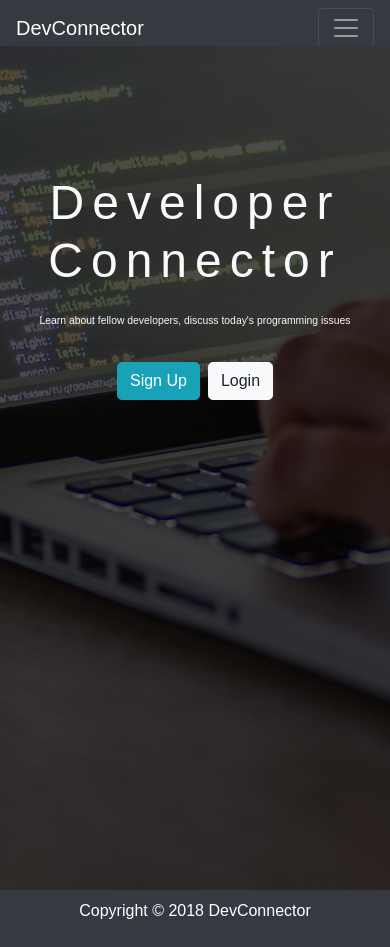
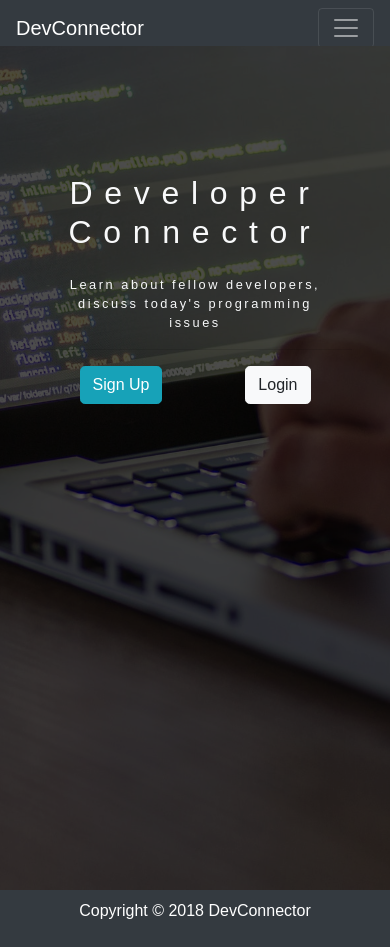
Before and after one commit to OisinFoley/Mini-Developer-Social-Network, a React (Create React App) app in the folder client/: page / in a window 390 px wide. Built offline with nearby package versions, Linux system fonts and the light colour scheme.

Commit message:
Updated UI of landing page for different screen widths, misc code comment cleanup in the CSS.

```diff
--- a/client/src/App.css
+++ b/client/src/App.css
@@ -58,7 +58,19 @@ img {
 
 #landing-subtitle {
   animation: moveInRight 1s ease-out;
+  font-size: 1.25rem;
 }
+
+#btnSignupLink {
+  margin-left: 15%;
+  float: left;
+}
+
+#btnLoginLink {
+  margin-right: 15%;
+  float: right;
+}
+
 
 .landing__btn--animated {
   animation: moveInBottom .5s ease-out .75s;
@@ -163,8 +175,6 @@ hr {
 }
 
 .landing-inner {
-  /* padding-top: 80px; */
-
   padding-top: 8rem;
 }
 
@@ -181,21 +191,11 @@ hr {
   opacity: 0.9;
 }
 
-/*  doesn't seem to be in use  */
-/* .latest-profiles-img { */
-  /* width: 40px; */
-  /* width: 4rem; */
-
-  /* height: 40px; */
-  /* height: 4rem; */
-/* } */
-
 .form-control::placeholder {
   color: #bbb !important;
 }
 
 .edit-profile--optional-label {
-  /* margin: 0px 10px; */
   margin: 0 2.5vw;
 }
 
@@ -221,9 +221,7 @@ hr {
 
 .post-feed--post-interaction-container__bottom {
   display: flex;
-  /* margin: 25px auto; */
   margin: 4.5vh auto;
-
   width: 83%;
 }
 
@@ -233,11 +231,7 @@ hr {
 
 .post-feed--post-text-__width {
   width: 75%;
-  /* margin: 0px 13px; */
   margin: 0px 7px;
-
-  /* margin: 0 1.3rem; */
-
   float: left;
 }
 
@@ -251,12 +245,10 @@ hr {
 
 #post-like-counter {
   margin-left: 1.5px;
-  /* margin-left: .15rem; */
 }
 
 .fa-thumbs-up {
   margin-left: -6px;
-  /* margin-left: -.6rem; */
 }
 
 .col-2, .col-8, .col-12 {
@@ -265,8 +257,6 @@ hr {
 
 #profile-short-details-text {
   margin: 0 0 0 13px;
-  /* margin: 0 0 0 1.3rem; */
-
   float: left;
   width: 70%
 }
@@ -281,12 +271,7 @@ hr {
 
 #post-likes-wrapper {
   margin: 20px 0 0 0px;
-  /* margin: 2vh 0 0 0; */
-}
 
-#dashboard-content-table {
-  /* width: 97%;
-  margin: 0px 1.5%; */
 }
 
 .dashboard-content-container {
@@ -306,6 +291,16 @@ hr {
     font-size: 3.5em;
   }
 
+  #landing-title {
+    font-size: 2rem;
+    letter-spacing: 2.5vw;
+  }
+
+  #landing-subtitle {
+    font-size: .6rem;
+    letter-spacing: 0.15vw;
+  }
+
   #btnSignupLink, #btnLoginLink {
     padding: .375rem .75rem;
     font-size: 1em;
@@ -321,7 +316,6 @@ hr {
 
   #profile--skillset {
     overflow-y: scroll;
-    /* max-height: 250px; */
     max-height: 32vh;
   }
 
@@ -334,10 +328,6 @@ hr {
 @media only screen and (min-width: 500px) and (max-width: 767px) {
   #profile-short-details-text {
     margin: 5px 0 0 7px;
-    /* margin: .5rem 0 0 .7rem; */
-
-    /* font-size: 11px; */
-    /* font-size: 1.1rem; */
     font-size: .6875rem;
   }
 
@@ -351,10 +341,7 @@ hr {
 
   .post-feed--post-like-button__width, .post-feed--post-unlike-button__width-margin, .alt-img-font {
     font-size: 10px;
-    /* font-size: 1rem; */
-
     padding: 3px 5px 0px 5px;
-    /* padding: .5rem .2rem 0 .8rem; */
   }
 }
 
@@ -364,9 +351,6 @@ hr {
   }
 
   .edit-profile--social-icon-wrapper {
-    /* width: calc(5vw + 25px); */
-
-    /* should you be VW instead of px**** */
     width: calc(5vw + 2.5rem);
   }
 
@@ -393,23 +377,28 @@ hr {
 }
 
 @media only screen and (max-width: 767px) {
+  #landing-title {
+    width: 90%;
+    margin: 0 5%;
+    letter-spacing: 3vw;
+  }
+
+  #landing-subtitle {
+    font-size: .8rem;
+    letter-spacing: 0.65vw;
+    width: 80%;
+    margin: 0 10%;
+  }
+
   .form-text {
     font-size: 80%;
-
-    /* this brings the old default of 16 down to 12.8 - i.e. 80% */
-    /* font-size: 1.28rem; */
-
   }
 
   .post-feed--post-interaction-container__bottom {
     display: flex;
     margin: 25px auto;
 
-    /* margin: 2.5rem auto; */
-
     margin: 4.5vh auto;
-
-    /* margin: 5vh auto; */
   }
 
   .fa-thumbs-general {
@@ -418,17 +407,12 @@ hr {
 
   .fa-thumbs-up {
     margin-left: -3px;
-
-    /* margin-left: -.3rem; */
   }
 
   .post-feed--comments-link-button__width {
     width: 100%;
     margin-top: 0px;
-    /* height: 30px; */
-
     height: 5vh;
-
     text-align: center;
   }
 
@@ -443,10 +427,7 @@ hr {
 
   .dashboard-content-container {
     border-radius: 5px;
-
     margin-bottom: 10vh;
-
-    /*  NEW  */
     padding: 2vh 1.5vw;
   }
 
@@ -458,16 +439,10 @@ hr {
   .btnDeleteAccount {
     width: 94%;
     margin-left: 12px;
-
-    /* margin-left: 1.2rem; */
   }
 
   #tableCellDeleteContainer {
     padding: 0px;
-    /* margin-top: 15px; */
-
-    /* margin-top: 1.5rem; */
-
     margin-top: 1.5vh;
 
     margin-left: 0;
@@ -479,7 +454,6 @@ hr {
 
   .deleteDashboardContent {
     border-radius: 40px;
-
     margin-bottom: 0px;
   }
 
@@ -491,9 +465,6 @@ hr {
 
   .dashboard-content-heading {
     text-align: center;
-    /* padding: 15px 0px 5px 0; */
-
-    /* padding: 1.5rem 0px .5rem 0; */
     margin-top: .5rem;
   }
 
@@ -524,11 +495,7 @@ hr {
   }
 
   #profile-short-details-text {
-    /* font-size: 7px; */
-    /* font-size: .7rem; */
     font-size: .4375rem;
-
-    /* margin: 3px 0 0 7px; */
     margin: .4vh 0 0 .7vw;
   }
 
@@ -539,8 +506,6 @@ hr {
 
   .post-feed--post-text-__width {
     width: 66%;
-    /* margin: 0px 7px; */
-
     margin: 0px .8vw;
   }
 
@@ -550,10 +515,6 @@ hr {
 
   .post-feed--post-like-button__width, .post-feed--post-unlike-button__width-margin, .alt-img-font {
     font-size: 9px;
-    /* font-size: .9rem; */
-
-    /* padding: 2px 2px 0 4px; */
-
     padding: .2rem .2rem 0 .4rem;
   }
 
@@ -577,13 +538,7 @@ hr {
   }
 
   #profile-short-details-text {
-    /* font-size: 9px; */
-    /* font-size: .9rem; */
     font-size: .5625rem;
-
-    /* margin: 5px 0 0 7px; */
-    /* margin: .5rem 0 0 .7rem; */
-
     margin: .8vh 0 0 1.6vw;
   }
 
@@ -596,14 +551,7 @@ hr {
   }
 
   .post-feed--post-like-button__width, .post-feed--post-unlike-button__width-margin, .alt-img-font {
-    /* font-size: 9px; */
-    /* font-size: .9rem; */
-
     font-size: .5625rem;
-
-    /* padding: 5px 2px 0 5px; */
-    /* padding: .5rem .2rem 0 .5rem; */
-
     padding: 3px 5px 0px 5px;
   }
 }
@@ -619,13 +567,7 @@ hr {
   }
 
   #profile-short-details-text {
-    /* font-size: 8px; */
-    /* margin: 2px 0 0 7px; */
-
-    /* font-size: .8rem; */
     font-size: .5rem;
-    /* margin: .2rem 0 0 .7rem; */
-
     margin: 0.5vh 0 0 1.5vw;
   }
 
@@ -645,9 +587,6 @@ hr {
   .post-feed--post-like-button__width, .post-feed--post-unlike-button__width-margin, .alt-img-font {
     font-size: 9px;
     padding: 4px 4px 2px 6px;
-
-    /* font-size: .9rem; */
-    /* padding: .2rem .2rem .5rem .4rem; */
   }
 }
 
@@ -660,16 +599,12 @@ hr {
 @media only screen and (min-width: 576px) {
   .post-feed--delete-comment-button__float {
     padding: 1.5px 7px;
-
-    /* padding: .15rem .7rem; */
   }
 }
 
 @media only screen and (max-width: 575px) {
   .post-feed--delete-comment-button__float {
     padding: 0px 5.5px;
-
-    /* padding: 0px .55rem; */
   }
 }
 
@@ -679,35 +614,19 @@ hr {
   }
 
   #developers-nav-link {
-    /* margin-top: 5px; */
-
-    /* margin-top: .5rem; */
-
     margin-top: 1vh;
   }
 
   .posts-dashboard-link {
-    /* margin-top: 7px; */
-
-    /* margin-top: .7rem; */
-
     margin-top: 1vh;
   }
 
   #navbar-logout-list-item {
-    /* margin-top: 4px; */
-
-    /* margin-top: .4rem; */
-
     margin-top: .15vh;
   }
 
   .navbar-user-icon {
     vertical-align: bottom;
-    /* margin-right: 15px; */
-
-    /* margin-right: 1.5rem; */
-
     margin-right: 1.5vw;
   }
 
@@ -719,12 +638,6 @@ hr {
 @media only screen and (min-width: 768px) {
   .md-container {
     width: 100%;
-    /* padding-right: 15px;
-    padding-left: 15px; */
-
-    /* padding-right: 1.5rem;
-    padding-left: 1.5rem; */
-
     padding-right: 1.5vw;
     padding-left: 1.5vw;
 
@@ -739,14 +652,10 @@ hr {
   }
 
   .navbar-collapse {
-    margin-top: 3px;
+    margin-top: 6px;
   }
 
   .post-feed--post-like-button__width, .post-feed--post-unlike-button__width-margin, .alt-img-font {
-    /* font-size: 12px; */
-
-    /* font-size: 1.2rem; */
-
     font-size: .75rem;
   }
 
@@ -762,29 +671,17 @@ hr {
   }
 
   .dashboard-content-heading {
-    /* padding: 19px 0 0 2vw; */
-
-    /* padding: 1.9rem 0 0 2vw; */
-
     margin-top: .5rem;
   }
 
   .dashboard-content-container {
     border-radius: 5px;
-
-    /* border-radius: .5rem; */
-
     margin-bottom: 10vh;
-
-    /* NEW declaration */
     padding: 2vh 1.5vw;
   }
 
   .deleteDashboardContent {
     border-radius: 40px;
-
-    /* border-radius: 4rem; */
-
     margin-bottom: 0px;
   }
 
@@ -807,10 +704,6 @@ hr {
   }
 
   #profile-short-details-text {
-    /* margin: -5px 0 0 13px; */
-
-    /* margin: -.5rem 0 0 1.3rem; */
-
     margin: -.3125rem 0 0 .8125rem;
   }
 
@@ -823,10 +716,6 @@ hr {
   }
 
   .profile-short-details-text {
-    /* font-size: 13px; */
-
-    /* font-size: 1.3rem; */
-
     font-size: .8125rem;
   }
 }
@@ -849,19 +738,6 @@ hr {
   }
 }
 
-/*
-
-  update all current rem measurments to be a decimal percentage
-  of 16px,
-  many of the initial px to rem conversions were erronously calculated
-  with the thought that the rem value was 10px
-
-  once updated, when everything is neatly rendering,
-  then we can convert the rem value to 10 and convert the decimals
-  again
-
-*/
-
 @media only screen and (min-width: 1200px) {
   .md-container {
     max-width: 1140px;
@@ -872,12 +748,6 @@ hr {
   }
 
   .post-feed--post-like-button__width, .post-feed--post-unlike-button__width-margin {
-    /* margin-bottom: -8px;
-    margin-top: -5px; */
-
-    /* margin-bottom: -.8rem;
-    margin-top: -.5rem; */
-
     margin-bottom: -.5rem;
     margin-top: -.3125rem;
   }
--- a/client/src/components/layout/Landing.js
+++ b/client/src/components/layout/Landing.js
@@ -17,9 +17,9 @@ class Landing extends Component {
         <div className="dark-overlay landing-inner text-light">
           <div className="container">
             <div className="row">
-              <div className="col-md-12 text-center">
+              <div className="offset-xl-2 col-xl-8 col-md-12 offset-lg-1 col-lg-10 text-center">
                 <h1 className="mb-4" id="landing-title">Developer Connector</h1>
-                <p className="lead" id="landing-subtitle">
+                <p id="landing-subtitle">
                   Learn about fellow developers, discuss today's programming issues
                 </p>
                 <hr />
```
